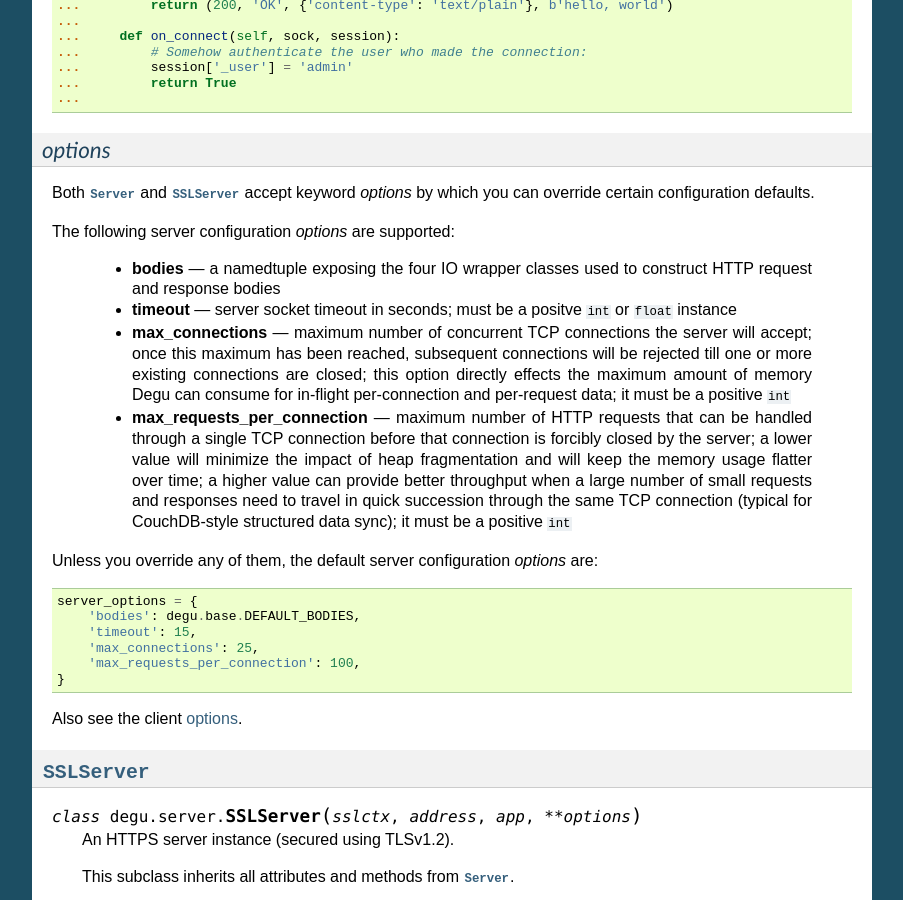
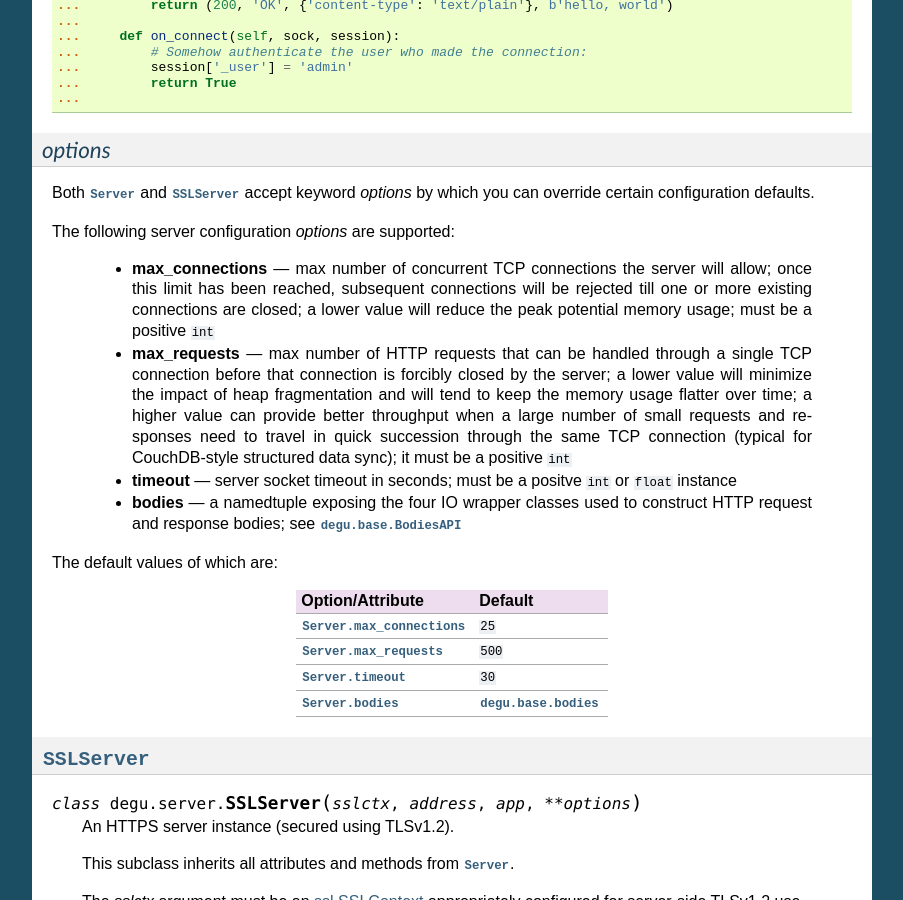
Before and after one commit to json420/degu, a Sphinx documentation site: the page built from doc/degu.server.rst, in a window 1280 px wide and 900 px high, scrolled down 6271 px. Shown: the whole window, without its empty margins (198-1101 px from the left). Built offline with Sphinx 7.4.7, drawn with Linux system fonts in a browser that asks for light colours; some of the changed text lies outside the part shown.

Commit message:
Update docs for server **options

```diff
--- a/doc/degu.server.rst
+++ b/doc/degu.server.rst
@@ -119,17 +119,18 @@ example, to kill the server process we just created:
 
     .. attribute:: max_connections
 
-        Maximum number of concurrent TCP connections accepted by server.
+        Max concurrent TCP connections allowed by server.
 
         Default is ``25``; can be overridden via the *max_connections* keyword
         option.
 
         When this limit is reached, subsequent connection attempts will be
-        rejected till at least one of the existing connections is closed.
+        rejected till the handling of at least one of the existing connections
+        has completed.
 
     .. attribute:: max_requests
 
-        Maximum number of HTTP requests handled through a single TCP connection.
+        Max HTTP requests allowed through a single TCP connection.
 
         Default is ``500``; can be overridden via the *max_requests* keyword
         option.
@@ -407,39 +408,39 @@ you can override certain configuration defaults.
 
 The following server configuration *options* are supported:
 
-    *   **bodies** --- a namedtuple exposing the four IO wrapper classes used to
-        construct HTTP request and response bodies
-
-    *   **timeout** --- server socket timeout in seconds; must be a positve
-        ``int`` or ``float`` instance
-
-    *   **max_connections** --- maximum number of concurrent TCP connections the
-        server will accept; once this maximum has been reached, subsequent
+    *   **max_connections** --- max number of concurrent TCP connections the
+        server will allow; once this limit has been reached, subsequent
         connections will be rejected till one or more existing connections are
-        closed; this option directly effects the maximum amount of memory Degu
-        can consume for in-flight per-connection and per-request data; it must
+        closed; a lower value will reduce the peak potential memory usage; must
         be a positive ``int``
 
-    *   **max_requests_per_connection** --- maximum number of HTTP requests that
-        can be handled through a single TCP connection before that connection
-        is forcibly closed by the server; a lower value will minimize the impact
-        of heap fragmentation and will keep the memory usage flatter over time;
+    *   **max_requests** --- max number of HTTP requests that can be handled
+        through a single TCP connection before that connection is forcibly
+        closed by the server; a lower value will minimize the impact of heap
+        fragmentation and will tend to keep the memory usage flatter over time;
         a higher value can provide better throughput when a large number of
         small requests and responses need to travel in quick succession through
         the same TCP connection (typical for CouchDB-style structured data
         sync); it must be a positive ``int``
 
-Unless you override any of them, the default server configuration *options*
-are::
+    *   **timeout** --- server socket timeout in seconds; must be a positve
+        ``int`` or ``float`` instance
 
-    server_options = {
-        'bodies': degu.base.DEFAULT_BODIES,
-        'timeout': 15,
-        'max_connections': 25,
-        'max_requests_per_connection': 100,
-    }
+    *   **bodies** --- a namedtuple exposing the four IO wrapper classes used to
+        construct HTTP request and response bodies;
+        see :class:`degu.base.BodiesAPI`
 
-Also see the client :ref:`client-options`.
+
+The default values of which are:
+
+    ==============================  ========================
+    Option/Attribute                Default
+    ==============================  ========================
+    :attr:`Server.max_connections`  ``25``
+    :attr:`Server.max_requests`     ``500``
+    :attr:`Server.timeout`          ``30``
+    :attr:`Server.bodies`           :attr:`degu.base.bodies`
+    ==============================  ========================
 
 
 
```
Also changed, not shown: other parts of doc/degu.server.rst (+4 -4 lines).
